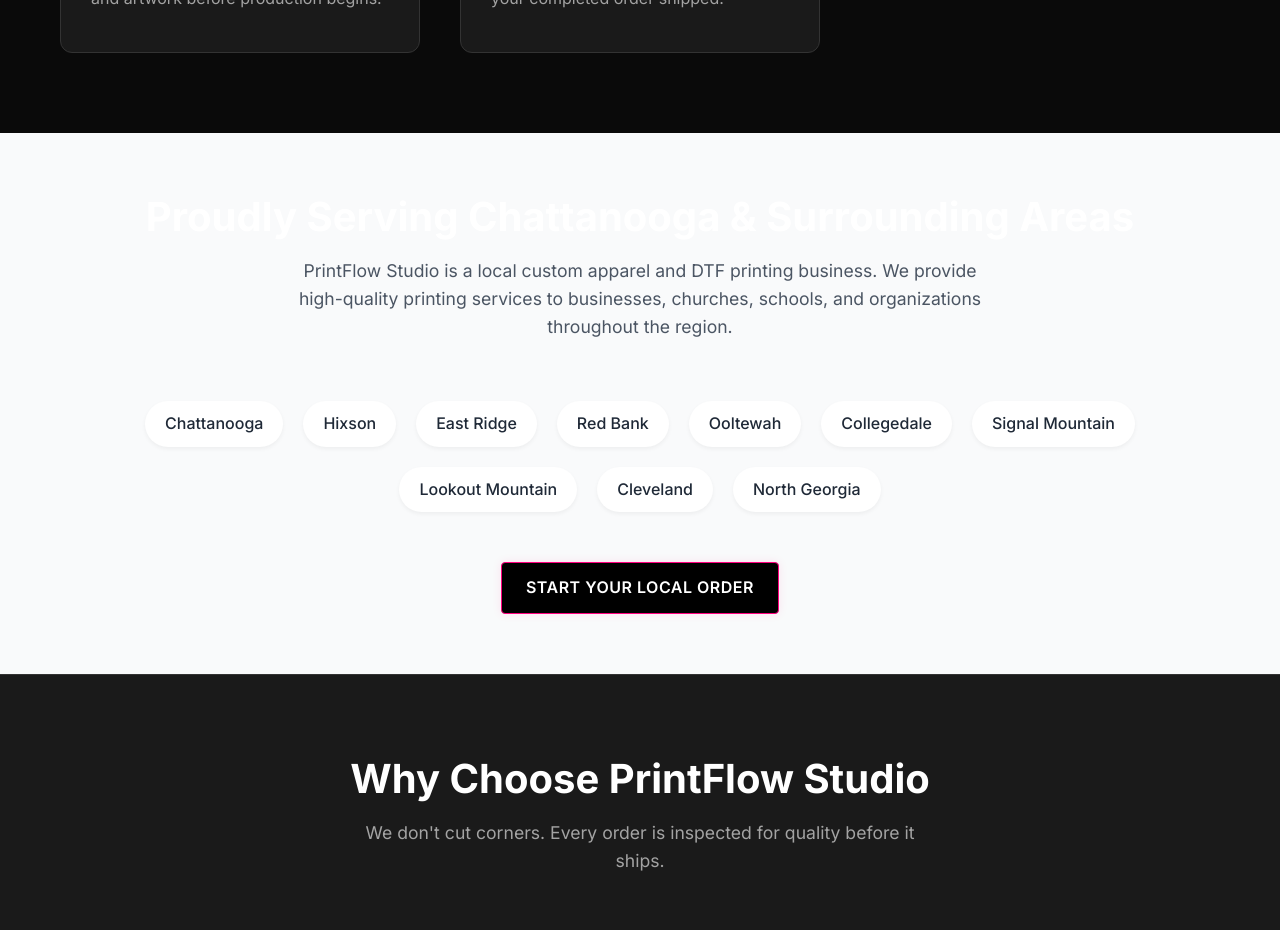
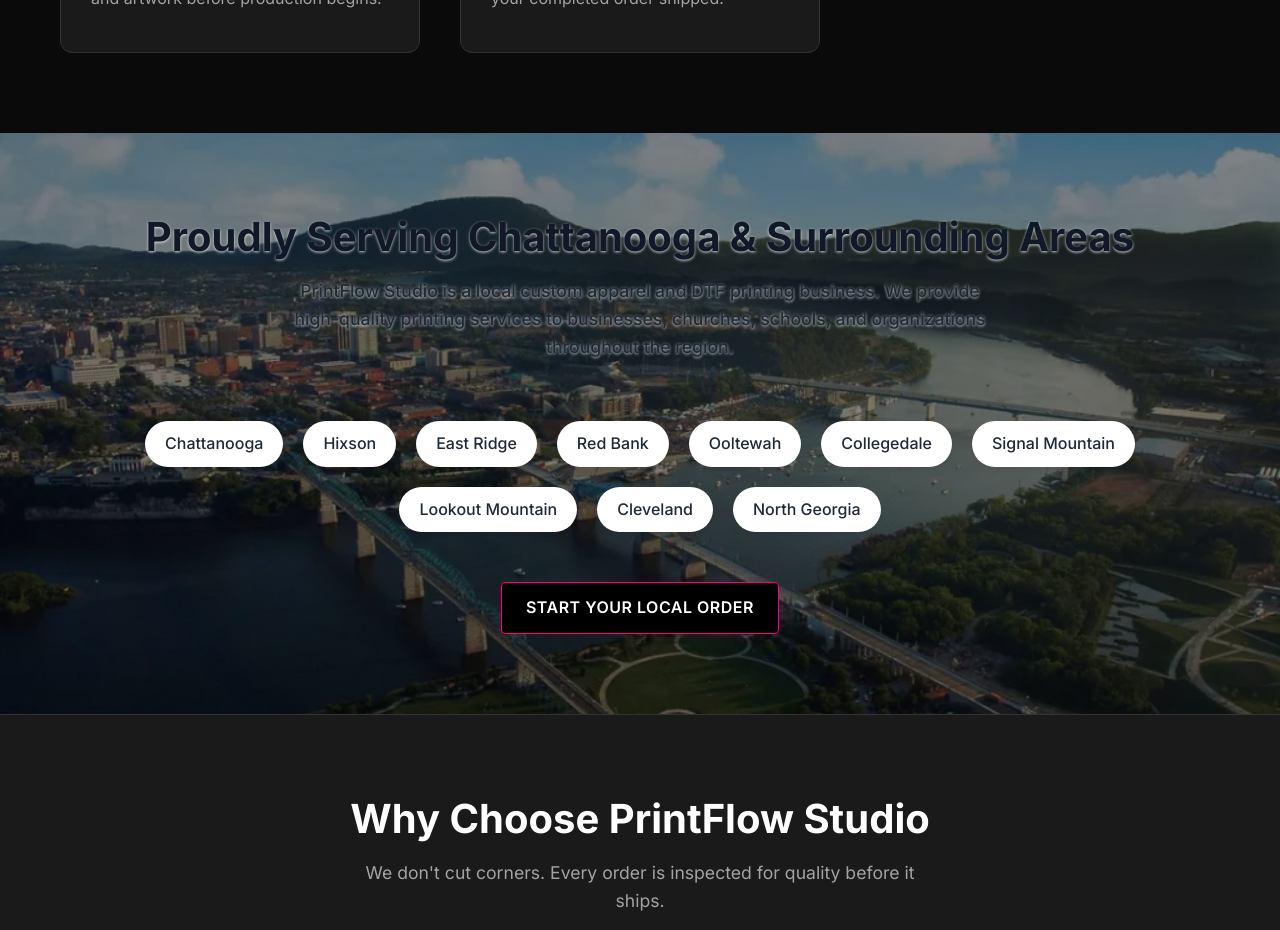
Before and after one commit to charleshllw2/printflow-web, a React (Vite) app: page / in a window 1280 px wide. Shown: the part 1320-2250 px from the top of the page. Built offline with nearby package versions, Linux system fonts and the light colour scheme.

Commit message:
style: add background image to local service area

```diff
--- a/src/components/LocalServiceArea.tsx
+++ b/src/components/LocalServiceArea.tsx
@@ -1,12 +1,13 @@
 import { Link } from "react-router-dom";
+import "../styles/LocalServiceArea.css";
 
 export default function LocalServiceArea() {
     return (
-        <section className="section local-service-section bg-light" style={{ padding: '60px 0', backgroundColor: '#f9fafb' }}>
+        <section className="section local-service-section">
             <div className="container">
                 <div className="section-header text-center">
                     <h2>Proudly Serving Chattanooga & Surrounding Areas</h2>
-                    <p style={{ maxWidth: '700px', margin: '0 auto', fontSize: '1.1rem', color: '#4b5563' }}>
+                    <p style={{ maxWidth: '700px', margin: '0 auto', fontSize: '1.1rem' }}>
                         PrintFlow Studio is a local custom apparel and DTF printing business. We provide high-quality printing services to businesses, churches, schools, and organizations throughout the region.
                     </p>
                 </div>
--- /dev/null
+++ b/src/styles/LocalServiceArea.css
@@ -0,0 +1,45 @@
+.local-service-section {
+    position: relative;
+    padding: 80px 0;
+    overflow: hidden;
+}
+
+.local-service-section::before {
+    content: '';
+    position: absolute;
+    top: 0;
+    left: 0;
+    width: 100%;
+    height: 100%;
+    background-image: url('/chattanooga-bg.webp');
+    background-size: cover;
+    background-position: center;
+    background-repeat: no-repeat;
+    opacity: 0.5;
+    z-index: 0;
+}
+
+.local-service-section .container {
+    position: relative;
+    z-index: 2;
+}
+
+.local-service-section h2,
+.local-service-section p {
+    color: #111827; /* Dark text for contrast against the washed out image */
+    text-shadow: 0 1px 3px rgba(255, 255, 255, 0.8); /* Subtle text shadow to help with readability */
+}
+
+.local-service-section .container {
+    position: relative;
+    z-index: 2;
+}
+
+.local-service-section h2 {
+    color: #111827;
+}
+
+.local-service-section p {
+    color: #1f2937 !important;
+    font-weight: 500;
+}
```
Also changed, not shown: public/chattanooga-bg.webp (added).
